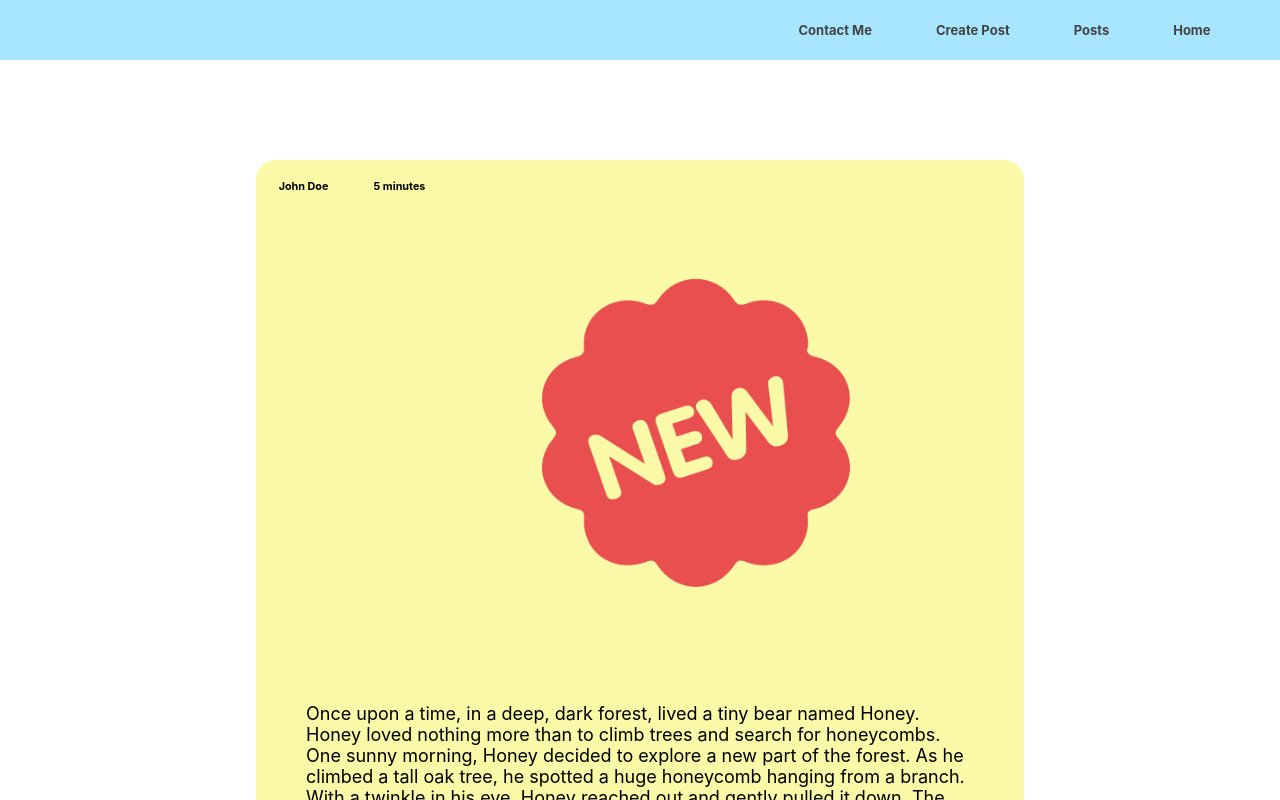
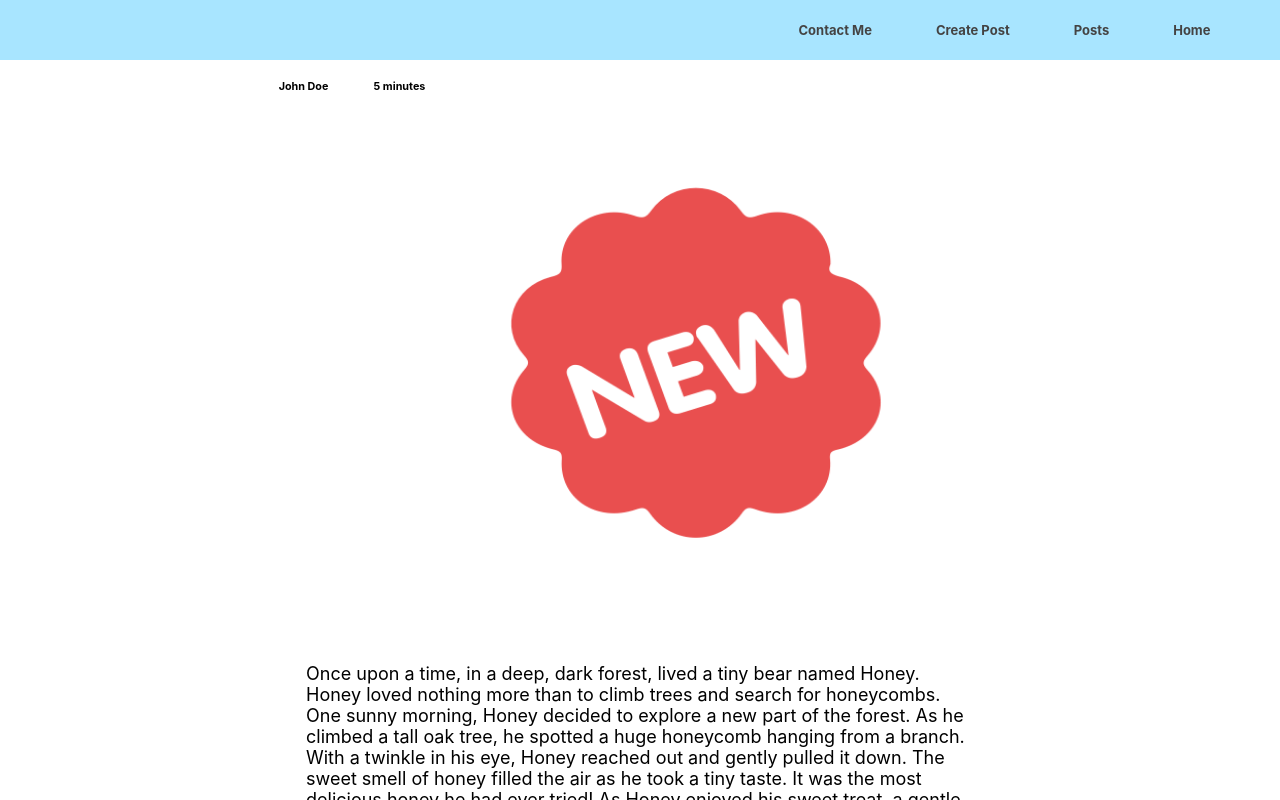
Before and after one commit to zahraRostami1999/blog-app, a React (Create React App) app: page /Post/1 in a window 1280 px wide. Shown: the top 800 px of the page. Built offline with nearby package versions, Linux system fonts and the light colour scheme; data requests are answered from the project's data file.

Commit message:
edit postPage style file

```diff
--- a/src/pages/postPage/postPage.module.css
+++ b/src/pages/postPage/postPage.module.css
@@ -1,5 +1,4 @@
 .postContainer{
-    margin: 100px 0;
     width: 100%;
     display: flex;
     justify-content: center;
@@ -8,7 +7,6 @@
 .postSection{
     padding-bottom: 40px;
     width: 60%;
-    background-color: rgb(249, 249, 167);
     border-radius: 20px;
 }
 
@@ -24,13 +22,15 @@
 .postImg{
     margin: 20px 0;
     width: 880px;
+    height: 500px;
     display: flex;
     justify-content: center;
     align-items: center;
 }
 
 .postImg img{
-    width: 50%;
+    width: 60%;
+    height: 100%;
 }
 
 .postContent{
```
